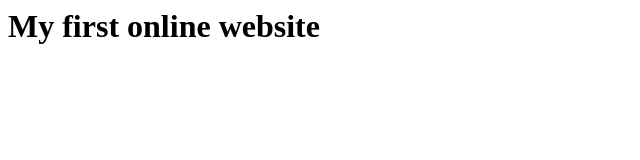
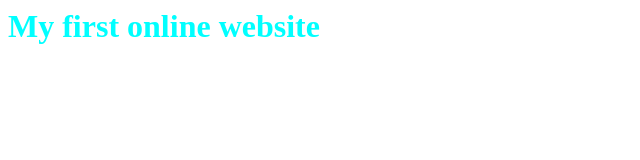
Before and after one commit to kunjumol-thomas/study-material, a plain HTML site: page index.html in a window 1280 px wide. Shown: the whole page, without its empty margins (0-640 px from the left). Drawn offline with Linux system fonts and the light colour scheme.

Commit message:
h1  font color changed

```diff
--- a/index.html
+++ b/index.html
@@ -4,6 +4,11 @@
     <meta http-equiv="X-UA-Compatible" content="IE=edge">
     <meta name="viewport" content="width=device-width, initial-scale=1.0">
     <title>My first online website</title>
+    <style>
+        h1{
+            color: aqua;
+        }
+    </style>
 </head>
 <body>
    <h1>My first online website</h1>
```
